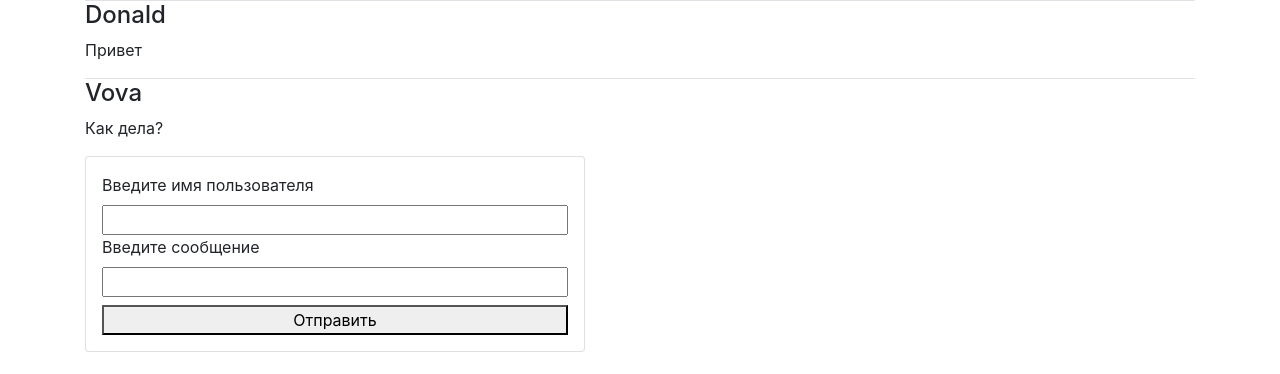
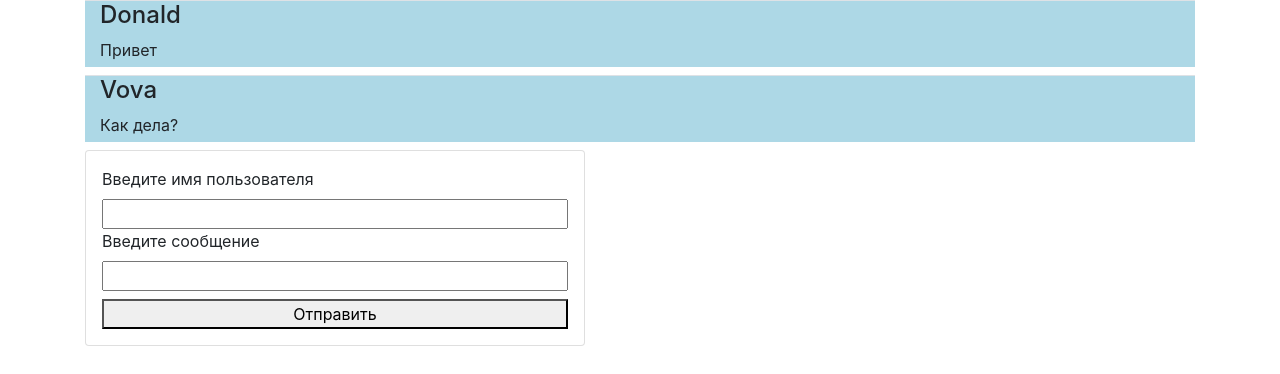
Before and after one commit to anton2009danilov/GB_React_basic, a React app: page / in a window 1280 px wide. Built offline with nearby package versions, Linux system fonts and the light colour scheme.

Commit message:
подключил css-loader style-loader, поместил файл стилей в static_src/styles, сделал import файла стилей

```diff
--- a/index.html
+++ b/index.html
@@ -7,7 +7,6 @@
       rel="stylesheet"
       href="https://maxcdn.bootstrapcdn.com/bootstrap/4.5.2/css/bootstrap.min.css"
     />
-    <link rel="stylesheet" href="style.css" />
     <title>React App</title>
   </head>
   <body>
--- a/package.json
+++ b/package.json
@@ -27,9 +27,11 @@
     "@babel/cli": "^7.12.8",
     "@babel/plugin-proposal-class-properties": "^7.12.1",
     "@babel/preset-react": "^7.12.7",
+    "css-loader": "^5.0.1",
     "prop-types": "^15.7.2",
     "react": "^17.0.1",
     "react-dom": "^17.0.1",
+    "style-loader": "^2.0.0",
     "webpack-dev-server": "^3.11.0"
   },
   "devDependencies": {
--- a/static_src/components/MessageComponent.jsx
+++ b/static_src/components/MessageComponent.jsx
@@ -8,7 +8,7 @@ class MessageComponent extends React.Component {
 
   render() {
     return (
-      <div className="border-top mb-2">
+      <div className="border-top mb-2 message-field">
         <h4>{this.props.userName ? this.props.userName : "Аноним"}</h4>
         <p>{this.props.text}</p>
       </div>
--- a/static_src/components/MessageField.jsx
+++ b/static_src/components/MessageField.jsx
@@ -1,5 +1,6 @@
 import React from "react";
 import MessageComponent from "./MessageComponent";
+import "../styles/style.css";
 
 class MessageField extends React.Component {
   state = {
--- /dev/null
+++ b/static_src/styles/style.css
@@ -0,0 +1,12 @@
+p {
+  margin: 0;
+}
+
+.input_block {
+  max-width: 500px;
+}
+
+.message-field {
+  background-color: lightblue;
+  padding: 0 0 5px 15px;
+}
--- a/style.css
+++ /dev/null
@@ -1,3 +0,0 @@
-.input_block {
-  max-width: 500px;
-}
--- a/webpack.config.js
+++ b/webpack.config.js
@@ -33,7 +33,12 @@ module.exports = {
                     ]
                 ]
             },
-        },],
+        },
+        {
+            test: /\.css$/,
+            use: ['style-loader', 'css-loader'],
+        },
+        ],
     },
 
 
```
Also changed, not shown: 3 other files.
